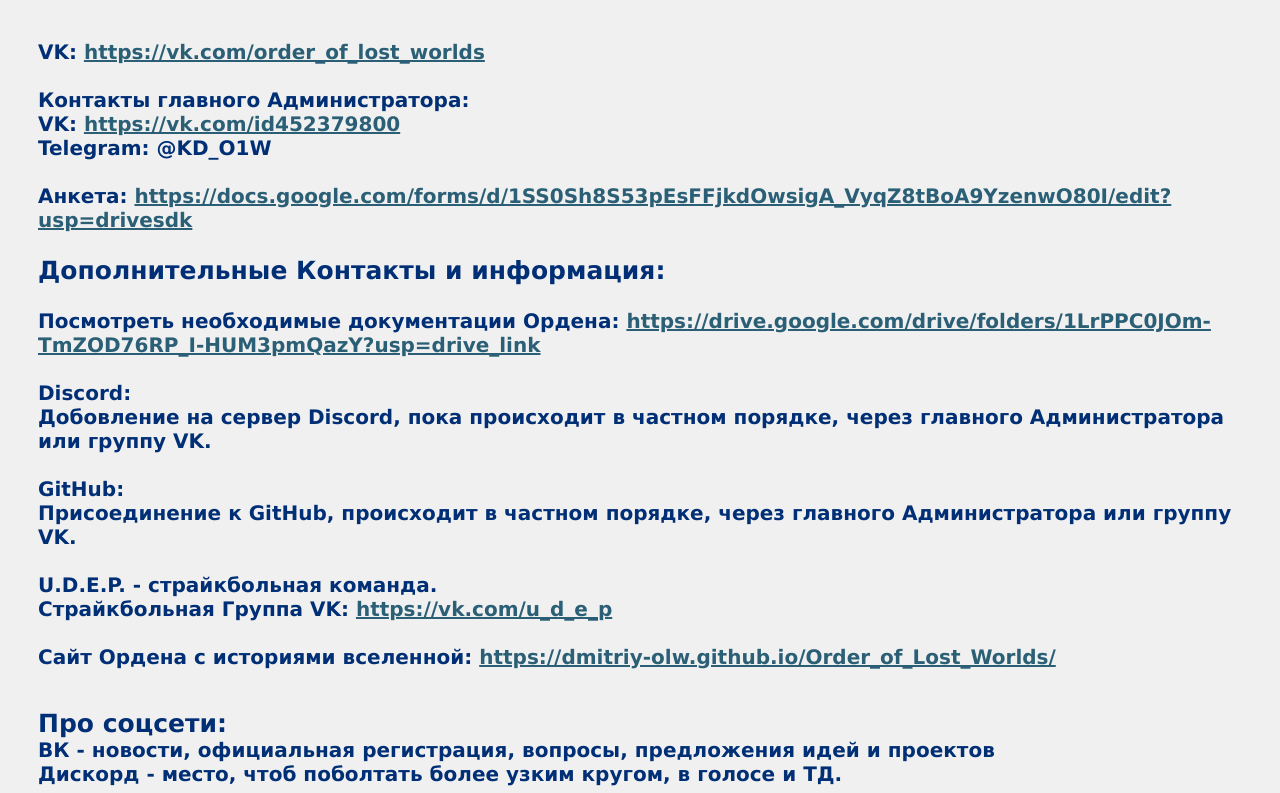
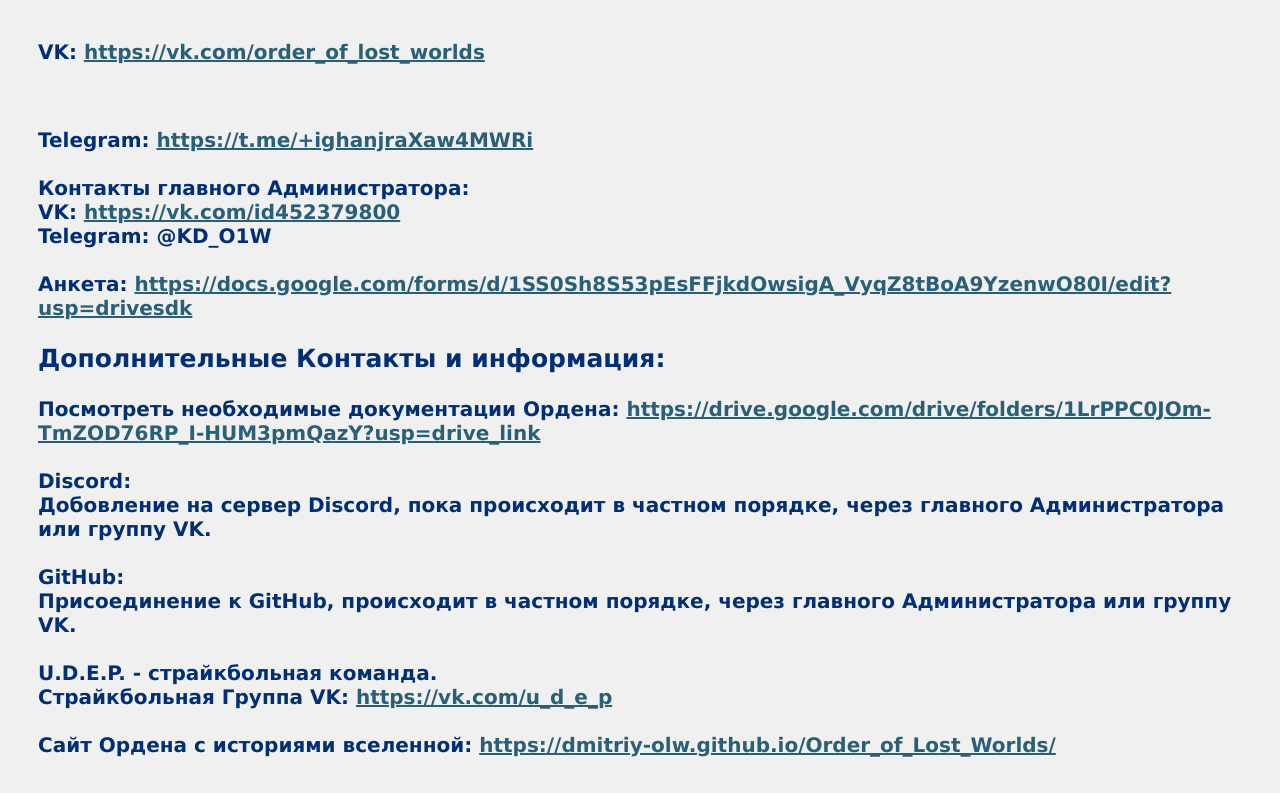
Before and after one commit to Dmitriy-OLW/OLW, a plain HTML site: page index.html in a window 1280 px wide. Shown: the part 3307-4100 px from the top of the page. Drawn offline with Linux system fonts and the light colour scheme.

Commit message:
Update index.html

```diff
--- a/index.html
+++ b/index.html
@@ -140,7 +140,7 @@ P.S.<em> "Если не хочешь, или не будет нужно, уда
 
 <h3>Контакты</h3>
 <p>VK: <a href="https://vk.com/order_of_lost_worlds" target="_blank">https://vk.com/order_of_lost_worlds</a><br><br>
-
+<p>Telegram: <a href="https://t.me/+ighanjraXaw4MWRi" target="_blank">https://t.me/+ighanjraXaw4MWRi</a><br><br>
 
 Контакты главного Администратора: <br>
 VK: <a href="https://vk.com/id452379800" target="_blank">https://vk.com/id452379800</a><br>
```
